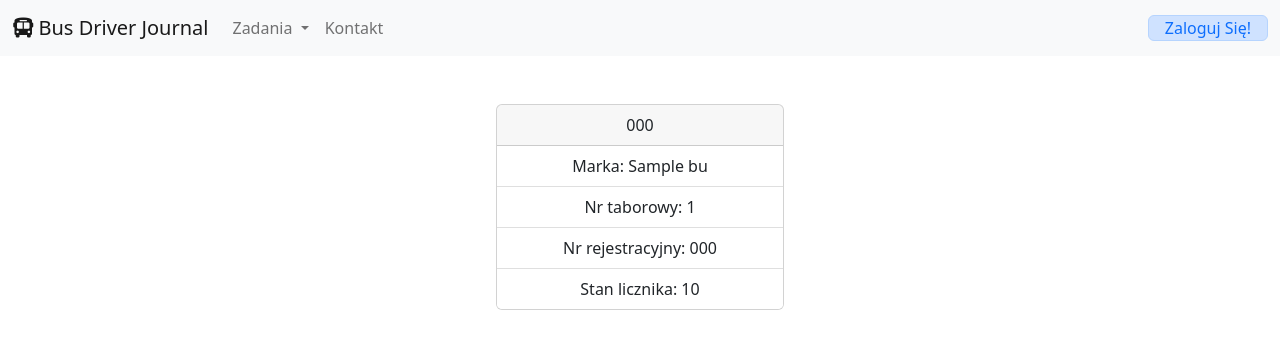
After one commit to lapinskifilip/bus-driver-journal, a Django app: page /bus/1 in a window 1280 px wide. The commit adds this page. Shown: the top 349 px of the page. Run offline with Django 4.2, Linux system fonts and the light colour scheme; tables that the repository leaves empty hold one stand-in row (values such as "Sample post"); some libraries are stand-ins or nearby versions.

Commit message:
add buses-base and view bus details

```diff
--- a/bdj/bdj/settings.py
+++ b/bdj/bdj/settings.py
@@ -40,6 +40,9 @@ INSTALLED_APPS = [
     "django.contrib.messages",
     "django.contrib.staticfiles",
     "timedeltatemplatefilter",
+
+    "django_extensions",
+
     "main.apps.MainConfig",
 ]
 
--- a/bdj/main/forms.py
+++ b/bdj/main/forms.py
@@ -10,7 +10,7 @@ class WorkDayForm(forms.ModelForm):
         fields = [
             'work_start',
             'work_end',
-            'bus_number',
+            'bus',
             'start_mileage',
             'end_mileage',
         ]
@@ -18,7 +18,7 @@ class WorkDayForm(forms.ModelForm):
         widgets = {
             'work_start': forms.DateTimeInput(attrs={'class': 'form-control', 'type': 'datetime-local'}),
             'work_end': forms.DateTimeInput(attrs={'class': 'form-control', 'type': 'datetime-local'}),
-            'bus_number': forms.NumberInput(attrs={'class': 'form-control'}),
+            'bus': forms.Select(attrs={'class': 'form-select'}),
             'start_mileage': forms.NumberInput(attrs={'class': 'form-control'}),
             'end_mileage': forms.NumberInput(attrs={'class': 'form-control'}),
 
@@ -32,6 +32,8 @@ class WorkDayForm(forms.ModelForm):
         start_mileage = self.cleaned_data['start_mileage']
         end_mileage = self.cleaned_data['end_mileage']
 
+
+
         if work_start > work_end:
             self._errors['Rozpoczęcie pracy'] = self.error_class([
                 'Rozpoczęcie pracy nie może być po jego zakończeniu.'])
--- a/bdj/main/models.py
+++ b/bdj/main/models.py
@@ -11,8 +11,7 @@ class WorkDay(models.Model):
     work_date = models.DateField(auto_now_add=True)
     work_start = models.DateTimeField()
     work_end = models.DateTimeField()
-
-    bus_number = models.CharField(max_length=20, default=0)
+    bus = models.ForeignKey("Bus", null=True, default=None, on_delete=models.CASCADE, related_name="bus_number")
     start_mileage = models.IntegerField(default=0)
     end_mileage = models.IntegerField(default=0)
 
@@ -32,5 +31,15 @@ class WorkDay(models.Model):
         return f"{self.work_hours}"
 
 
+class Bus(models.Model):
+    name = models.CharField(max_length=100)
+    number = models.IntegerField()
+    registration_number = models.CharField(max_length=10)
+    total_odometer = models.IntegerField()
+
+    def __str__(self):
+        return f"[{self.number}] [{self.registration_number}]"
+
+
 class Schedule(models.Model):
     title = models.CharField(max_length=3)
--- /dev/null
+++ b/bdj/main/templates/main/bus/details.html
@@ -0,0 +1,20 @@
+{% extends "base.html" %}
+{% load static %}
+
+{% block content %}
+
+<div class="d-flex align-items-center justify-content-center mt-5">
+  <div class="card text-center" style="width: 18rem;">
+    <div class="card-header">
+        {{ bus.registration_number }}
+    </div>
+    <ul class="list-group list-group-flush">
+      <li class="list-group-item">Marka: {{ bus.name }}</li>
+      <li class="list-group-item">Nr taborowy: {{ bus.number }}</li>
+      <li class="list-group-item">Nr rejestracyjny: {{ bus.registration_number }}</li>
+      <li class="list-group-item">Stan licznika: {{ bus.total_odometer }}</li>
+    </ul>
+  </div>
+</div>
+
+{% endblock %}
--- a/bdj/main/templates/main/workdays/add_workday.html
+++ b/bdj/main/templates/main/workdays/add_workday.html
@@ -18,8 +18,8 @@
                     {{ form.work_end }}
                 </div>
                 <div class="form-group">
-                    <label for="formGroupExampleInput2">Numer autobusu</label>
-                    {{ form.bus_number }}
+                    <label for="formGroupExampleInput2">Autobus</label>
+                    {{ form.bus }}
                 </div>
                 <div class="form-group">
                     <label for="formGroupExampleInput2">Licznik początkowy</label>
--- a/bdj/main/templates/main/workdays/details.html
+++ b/bdj/main/templates/main/workdays/details.html
@@ -22,7 +22,7 @@
         <td>{{ workdays_details.work_start|date:"d.m.Y H:m" }}</td>
         <td>{{ workdays_details.work_end|date:"d.m.Y H:m" }}</td>
         <td>{{ workdays_details.work_hours|timedelta:"{hours_total}:{minutes2}" }}</td>
-        <td>{{ workdays_details.bus_number }}</td>
+        <td>{{ workdays_details.bus.number }}</td>
         <td>{{ workdays_details.start_mileage }}</td>
         <td>{{ workdays_details.end_mileage }}</td>
         <td>{{ workdays_details.total_mileage }}</td>
--- a/bdj/main/templates/main/workdays/list.html
+++ b/bdj/main/templates/main/workdays/list.html
@@ -7,12 +7,13 @@
 <h1 class="text-center">Bus Driver Journal</h1>
 
 {% if workdays_by_author %}
-<table class="table">
+<table class="table text-center">
     <thead>
       <tr>
         <th scope="col">Rozpoczęcie pracy</th>
         <th scope="col">Zakończenie pracy</th>
         <th scope="col">Ilość godzin</th>
+        <th scope="col">Autobus</th>
         <th scope="col"></th>
       </tr>
     </thead>
@@ -23,6 +24,7 @@
         <td>{{ workday.work_start|date:"d.m.Y H:i" }}</td>
         <td>{{ workday.work_end|date:"d.m.Y H:i" }}</td>
         <td>{{ workday.work_hours|timedelta:"{hours_total}:{minutes2}" }}</td>
+        <td><a href="{% url 'main:bus_details' workday.bus_id %}">{{ workday.bus.registration_number }} [{{ workday.bus.number }}]</a></td>
         <td>
           <a href="{% url 'main:workdays_details' workday.id %}"><i class="fa-solid fa-circle-info"></i></a>
           <a href="{% url 'main:workday_edit' workday.id %}"><i class="fa-solid fa-pen-to-square"></i></a>
--- a/bdj/main/urls.py
+++ b/bdj/main/urls.py
@@ -10,6 +10,7 @@ from .views import (
     workday_edit,
     workday_delete,
     workday_add,
+    bus_details,
 )
 
 app_name = "main"
@@ -23,5 +24,6 @@ urlpatterns = [
     path("workdays/<int:workdays_id>", workdays_details, name="workdays_details"),
     path("workdays/<int:workdays_id>/edit", workday_edit, name="workday_edit"),
     path("workdays/<int:workdays_id>/delete", workday_delete, name="workday_delete"),
-    path("workdays/add/", workday_add, name="workday_add")
+    path("workdays/add/", workday_add, name="workday_add"),
+    path("bus/<int:bus_id>", bus_details, name="bus_details")
 ]
--- a/bdj/main/views.py
+++ b/bdj/main/views.py
@@ -1,6 +1,6 @@
 from django.shortcuts import render, redirect
 from django.contrib import messages
-from .models import WorkDay
+from .models import WorkDay, Bus
 from .forms import WorkDayForm
 
 
@@ -100,3 +100,10 @@ def workday_delete(request, workdays_id):
         return redirect("/workdays/")
     context = {'workday': workday}
     return render(request, "main/workdays/delete_workday.html", context)
+
+
+def bus_details(request, bus_id):
+    bus = Bus.objects.get(id=bus_id)
+    context = {"bus": bus}
+
+    return render(request, "main/bus/details.html", context)
```
Also changed, not shown: bdj/main/admin.py (+10 -2 lines), bdj/main/migrations/0006_bus_remove_workday_bus_number_workday_bus.py (added).
